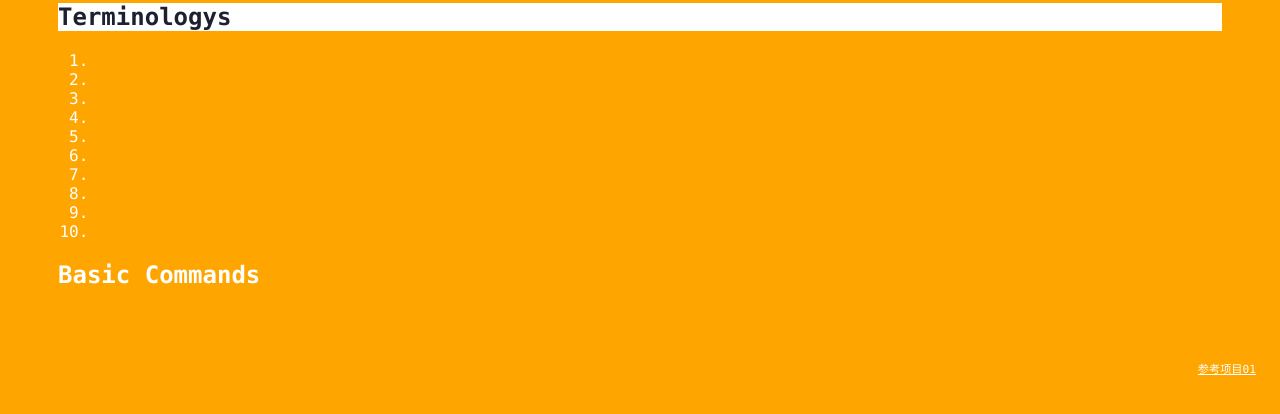
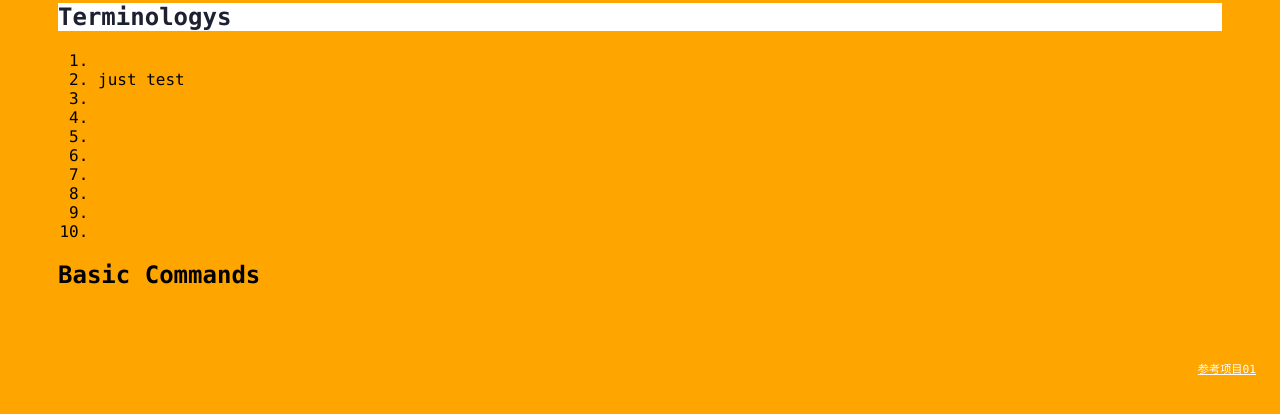
Before and after one commit to damon91/git_learning, a plain HTML site: page index.html in a window 1280 px wide. Both pictures are taken after a click on the element "Terminologys". Shown: the part 242-656 px from the top of the page. Drawn offline with Linux system fonts and the light colour scheme.

Commit message:
modified index readme css

```diff
--- a/index.html
+++ b/index.html
@@ -15,7 +15,7 @@
             <div class="panel">
                 <ol>
                     <li></li>
-                    <li></li>
+		            <li>just test</li>
                     <li></li>
                     <li></li>
                     <li></li>
--- a/styles/style.css
+++ b/styles/style.css
@@ -1,7 +1,7 @@
 body{
   background-color: orange;
   font-family: 'Monaco', sans-serif;
-  color: white;
+  color: black;
 }
 
 body a{
```
Also changed, not shown: 1 other file.
